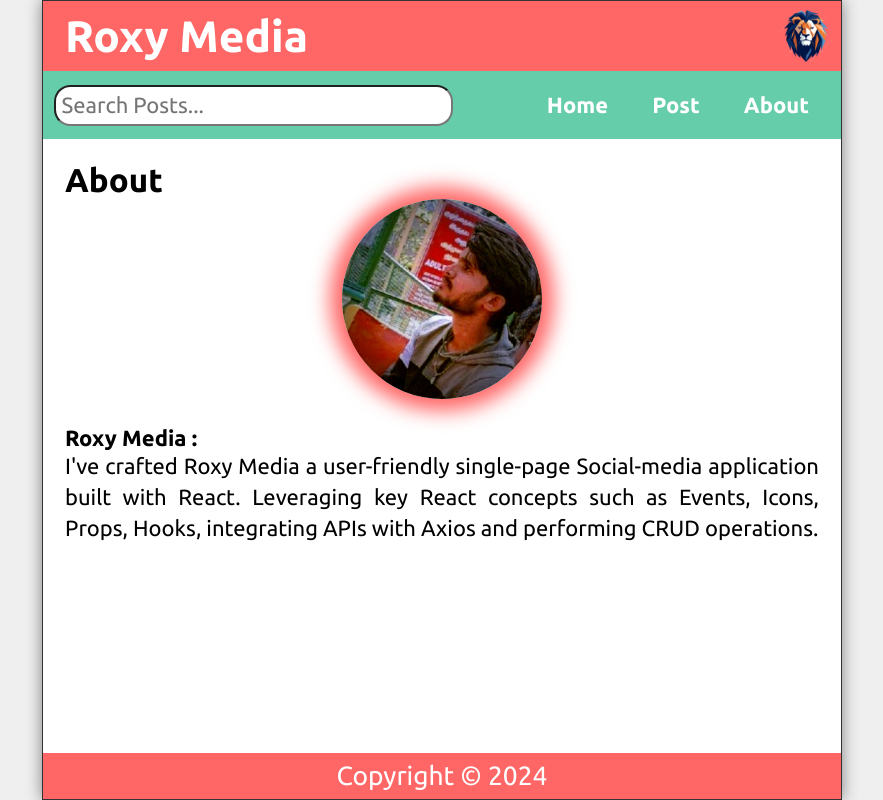
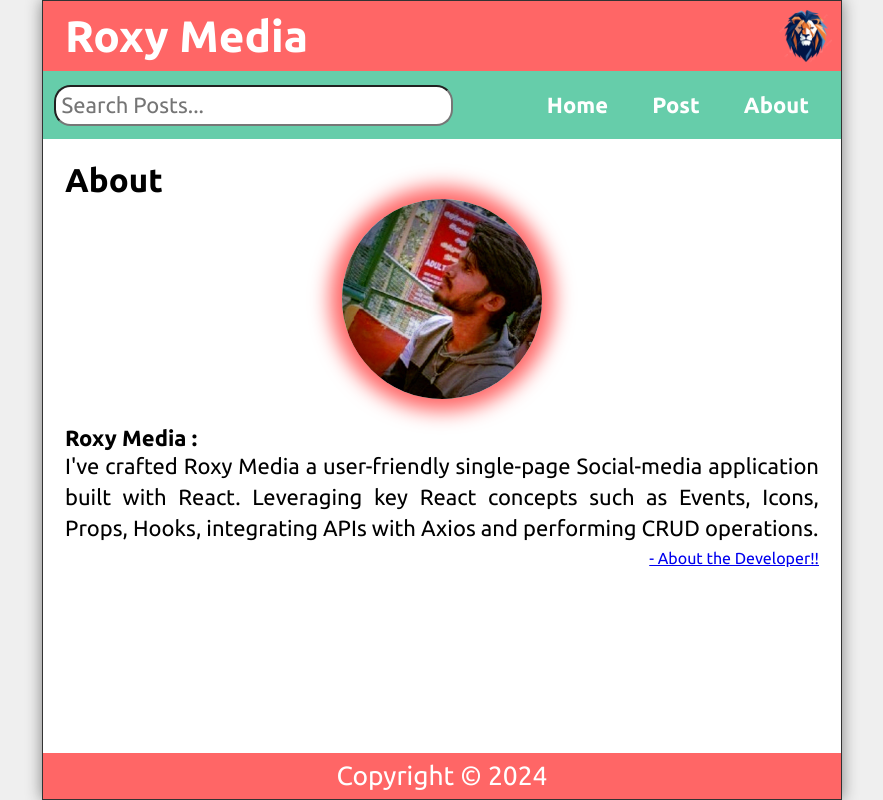
Before and after one commit to ROHANSAMUEL134/Roxy_Media, a React (Create React App) app: page /about in a window 1280 px wide. Shown: the whole page, without its empty margins (198-1081 px from the left). Built offline with nearby package versions, Linux system fonts and the light colour scheme.

Commit message:
Update About.js

```diff
--- a/src/About.js
+++ b/src/About.js
@@ -14,6 +14,11 @@ const About = () => {
             key React concepts such as Events, Icons, Props, Hooks,
             integrating APIs with Axios and performing CRUD operations.
           </p>
+          <div style={{ textAlign: 'right' }}>
+            <a href="https://rohan-samuel-portfolio.netlify.app" style={{fontSize: "medium",textAlign: "right"}}>
+              - About the Developer!!
+            </a>
+          </div>
       </main>
   )
 }
```
